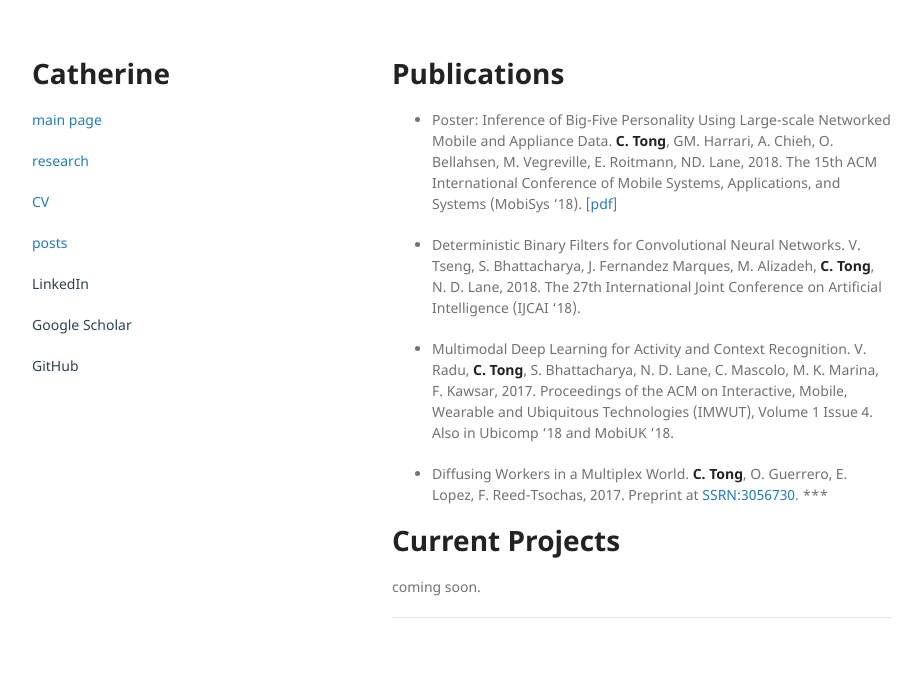
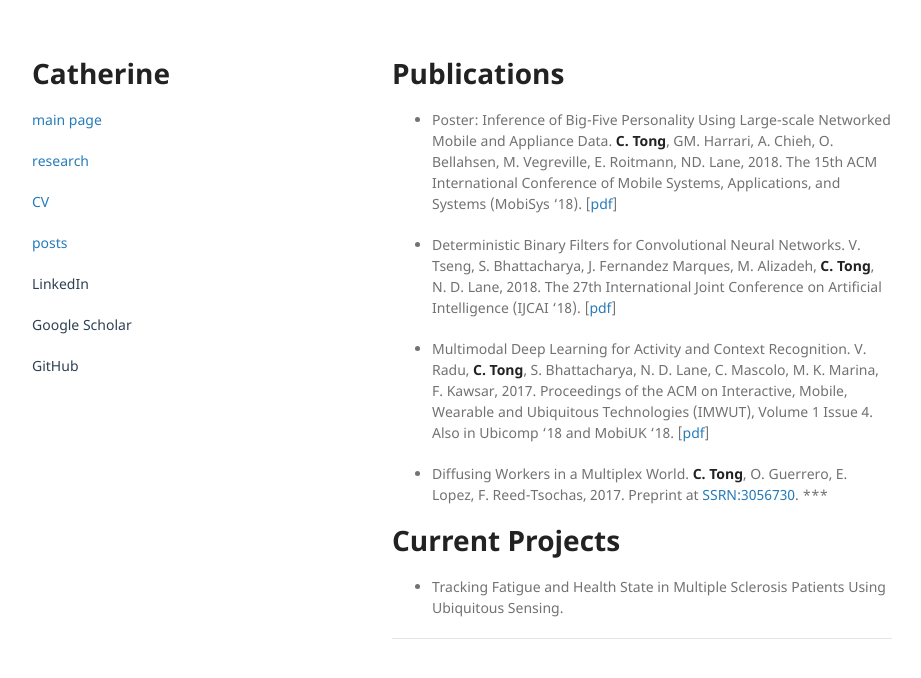
Before and after one commit to egctong/egctong.github.io, a Jekyll site: the page built from research/research_index.md, in a window 1280 px wide. Shown: the top 678 px of the page, without its empty margins (178-1099 px from the left). Built offline with Jekyll 4.4.1, drawn with Linux system fonts in a browser that asks for light colours; our own code applies the rules of GitHub Pages for plain Markdown files.

Commit message:
Update research_index.md

```diff
--- a/research/research_index.md
+++ b/research/research_index.md
@@ -7,15 +7,15 @@ layout: default
 * Poster: Inference of Big-Five Personality Using Large-scale Networked Mobile
 and Appliance Data. __C. Tong__, GM. Harrari, A. Chieh, O. Bellahsen, M. Vegreville, E. Roitmann, ND. Lane, 2018. The 15th ACM International Conference of Mobile Systems, Applications, and Systems (MobiSys '18). [[pdf](https://dl.acm.org/citation.cfm?id=3210823)]
 
-* Deterministic Binary Filters for Convolutional Neural Networks. V. Tseng, S. Bhattacharya, J. Fernandez Marques, M. Alizadeh, __C. Tong__, N. D. Lane, 2018. The 27th International Joint Conference on Artificial Intelligence (IJCAI '18).
+* Deterministic Binary Filters for Convolutional Neural Networks. V. Tseng, S. Bhattacharya, J. Fernandez Marques, M. Alizadeh, __C. Tong__, N. D. Lane, 2018. The 27th International Joint Conference on Artificial Intelligence (IJCAI '18). [[pdf](https://www.ijcai.org/proceedings/2018/0380.pdf)]
 
-* Multimodal Deep Learning for Activity and Context Recognition. V. Radu, __C. Tong__, S. Bhattacharya, N. D. Lane, C. Mascolo, M. K. Marina, F. Kawsar, 2017. Proceedings of the ACM on Interactive, Mobile, Wearable and Ubiquitous Technologies (IMWUT), Volume 1 Issue 4. Also in Ubicomp '18 and MobiUK '18.
+* Multimodal Deep Learning for Activity and Context Recognition. V. Radu, __C. Tong__, S. Bhattacharya, N. D. Lane, C. Mascolo, M. K. Marina, F. Kawsar, 2017. Proceedings of the ACM on Interactive, Mobile, Wearable and Ubiquitous Technologies (IMWUT), Volume 1 Issue 4. Also in Ubicomp '18 and MobiUK '18. [[pdf](https://dl.acm.org/citation.cfm?doid=3178157.3161174)]
 
 * Diffusing Workers in a Multiplex World. __C. Tong__, O. Guerrero, E. Lopez, F. Reed-Tsochas, 2017. Preprint at [SSRN:3056730](https://papers.ssrn.com/sol3/papers.cfm?abstract_id=3056730).
 ***
 
 # [](#nn)Current Projects
-coming soon.
 
+* Tracking Fatigue and Health State in Multiple Sclerosis Patients Using Ubiquitous Sensing.
 
 ***
```
